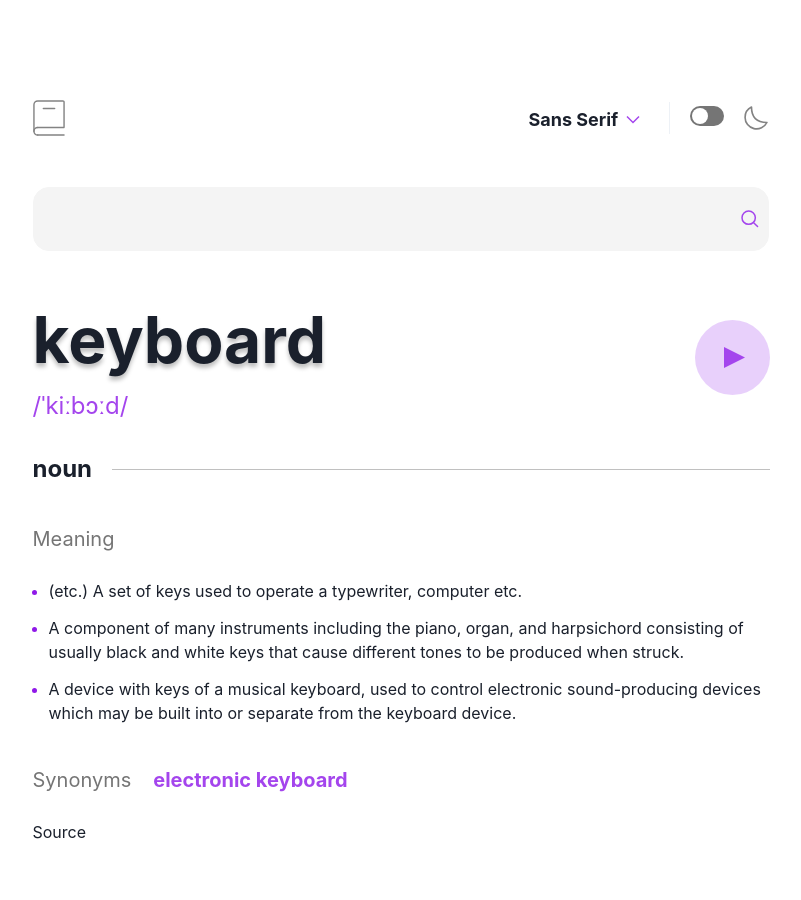
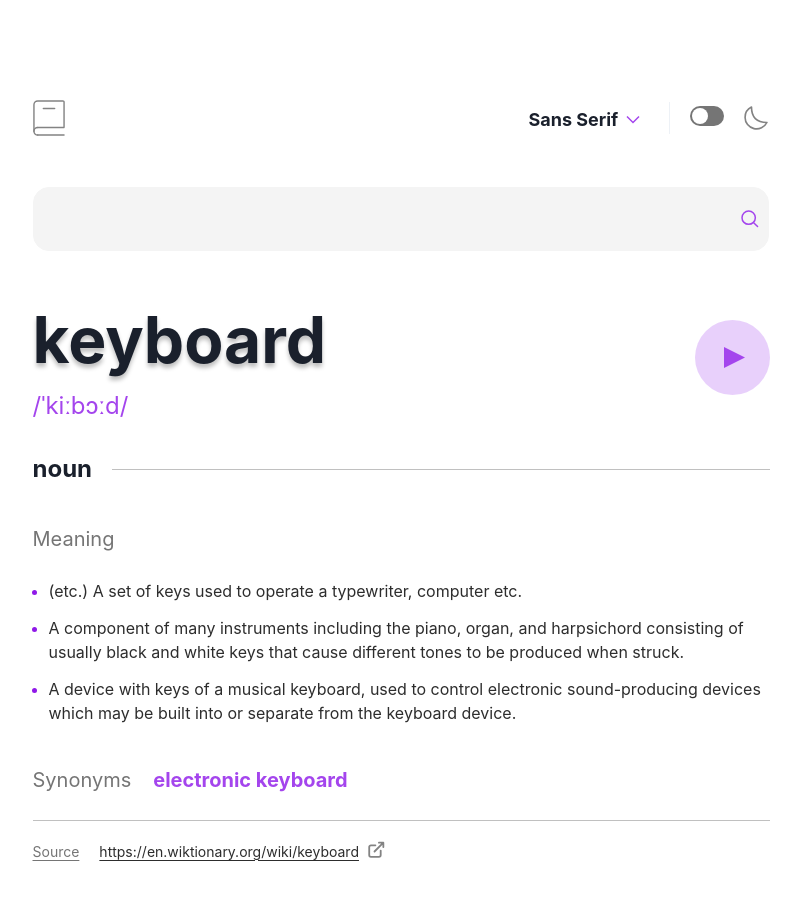
Before and after one commit to adriana-s-c/dictionary-web-app, a React (Create React App) app: page / in a window 1280 px wide. Shown: the top 900 px of the page, without its empty margins (239-1040 px from the left). Built offline with nearby package versions, Linux system fonts and the light colour scheme.

Commit message:
Add Source of Words

```diff
--- a/src/components/DictionaryApp/WordPage/Definition/WordMeaning/index.tsx
+++ b/src/components/DictionaryApp/WordPage/Definition/WordMeaning/index.tsx
@@ -11,7 +11,7 @@ export function WordMeaning() {
       >
         Meaning
       </Text>
-      <UnorderedList spacing="13px">
+      <UnorderedList spacing="13px" color="#2D2D2D">
         <ListItem>
           (etc.) A set of keys used to operate a typewriter, computer etc.
         </ListItem>
--- a/src/components/DictionaryApp/WordPage/Source/index.tsx
+++ b/src/components/DictionaryApp/WordPage/Source/index.tsx
@@ -1,6 +1,36 @@
 import * as React from "react";
-import { Box } from "@chakra-ui/react";
+import { Box, Text, Img, Link } from "@chakra-ui/react";
+import newWindowcIcon from "../../../../images/icon-new-window.svg";
 
 export function Source() {
-  return <Box>Source</Box>;
+  return (
+    <Box marginTop="20px" display="flex" flexDir="row" h="17px">
+      <Text
+        fontSize="14px"
+        fontWeight="400px"
+        color="#757575"
+        marginRight="20px"
+        textDecorationLine="underline"
+        textUnderlineOffset="3px"
+        textDecorationThickness="0"
+      >
+        Source
+      </Text>
+      <Link
+        href="https://en.wiktionary.org/wiki/keyboard"
+        isExternal
+        display="flex"
+        flexDirection="row"
+        fontSize="14px"
+        fontWeight="400px"
+        color="#2D2D2D"
+        textDecorationLine="underline"
+        textUnderlineOffset="3px"
+        textDecorationThickness="0"
+      >
+        https://en.wiktionary.org/wiki/keyboard
+        <Img src={newWindowcIcon} alt="New window" marginLeft="9px" />
+      </Link>
+    </Box>
+  );
 }
--- a/src/components/DictionaryApp/WordPage/index.tsx
+++ b/src/components/DictionaryApp/WordPage/index.tsx
@@ -1,4 +1,4 @@
-import { Box } from "@chakra-ui/react";
+import { Box, Divider } from "@chakra-ui/react";
 import * as React from "react";
 import { Definition } from "./Definition";
 import { Heading } from "./Heading";
@@ -9,6 +9,7 @@ export function WordPage() {
     <Box>
       <Heading />
       <Definition />
+      <Divider borderColor="#979797" />
       <Source />
     </Box>
   );
```
